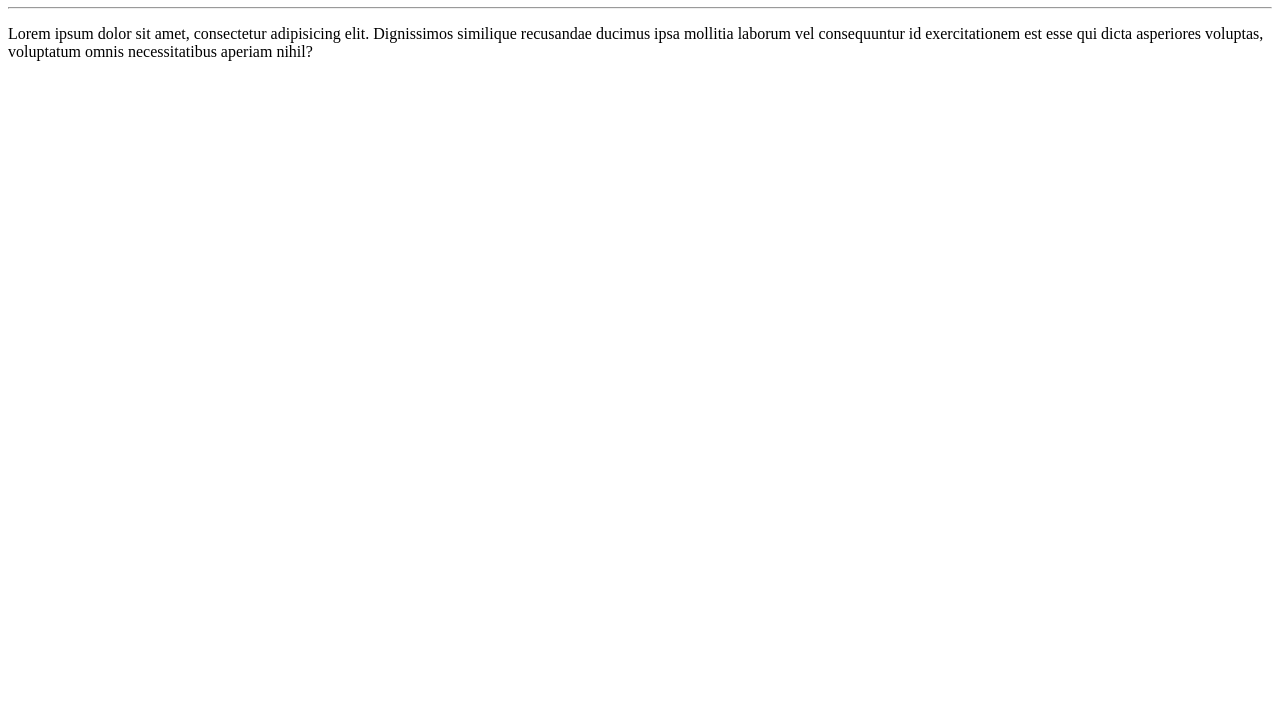
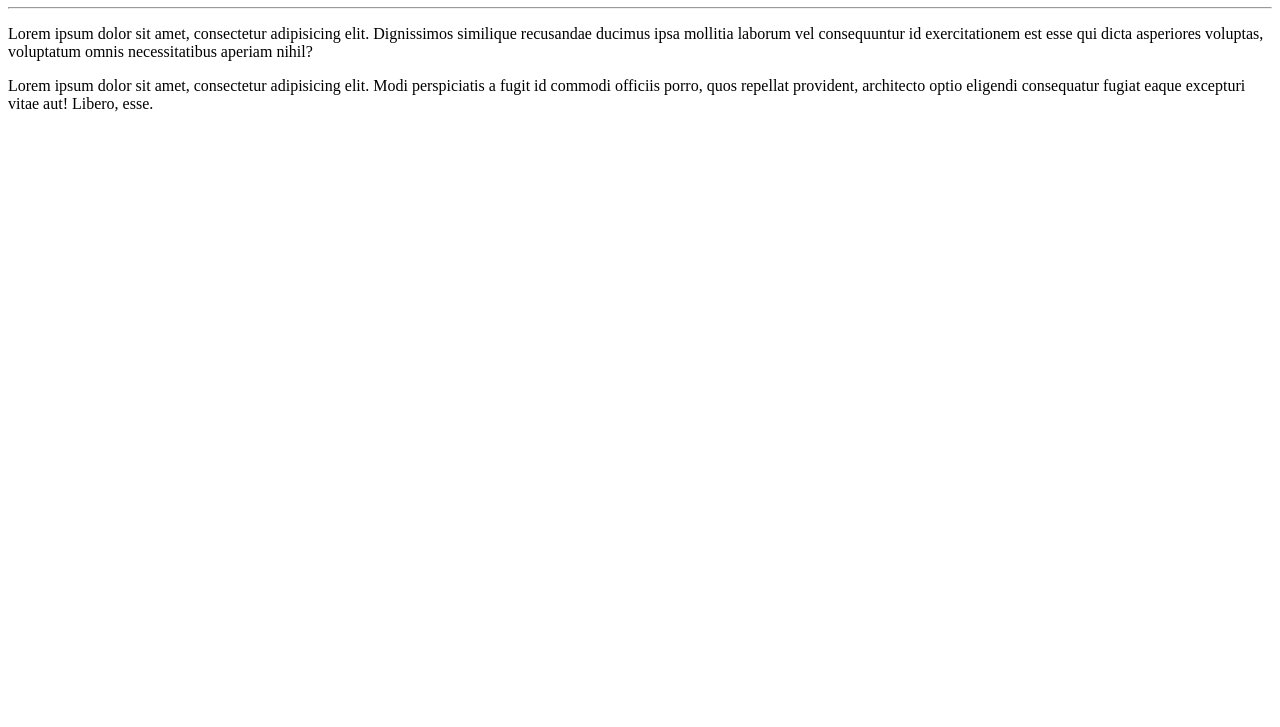
Before and after one commit to ArthurBrumX/Ola-Mundo, a plain HTML site: page Site-Exemplo/Index.html in a window 1280 px wide. Shown: the part 73-800 px from the top of the page. Drawn offline with Linux system fonts and the light colour scheme.

Commit message:
Adicionei um paragrafo

```diff
--- a/Site-Exemplo/Index.html
+++ b/Site-Exemplo/Index.html
@@ -12,5 +12,9 @@
     <p>Lorem ipsum dolor sit amet, consectetur adipisicing elit. Dignissimos similique recusandae ducimus
         ipsa mollitia laborum vel consequuntur id exercitationem est esse qui dicta asperiores voluptas,
         voluptatum omnis necessitatibus aperiam nihil?</p>
+
+    <p>Lorem ipsum dolor sit amet, consectetur adipisicing elit.
+        Modi perspiciatis a fugit id commodi officiis porro, quos repellat provident,
+        architecto optio eligendi consequatur fugiat eaque excepturi vitae aut! Libero, esse.</p>
 </body>
 </html>
```
